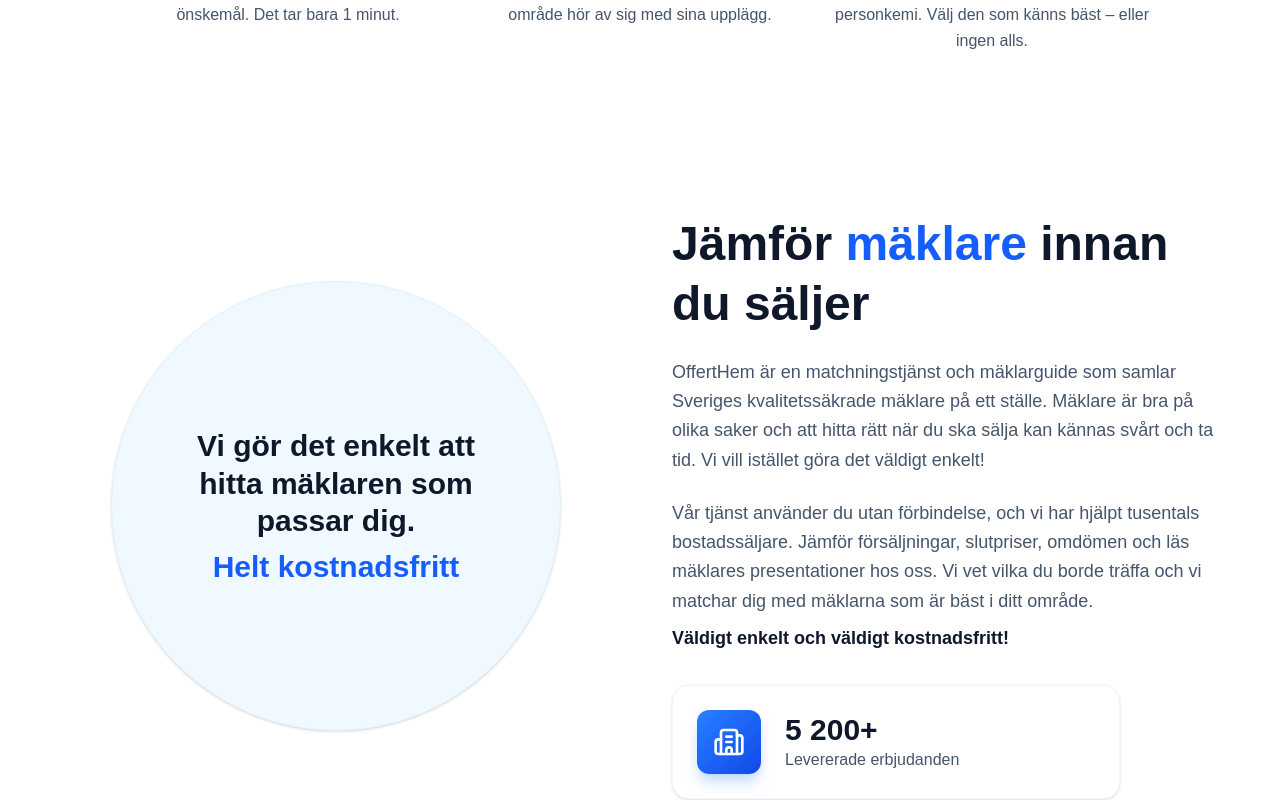
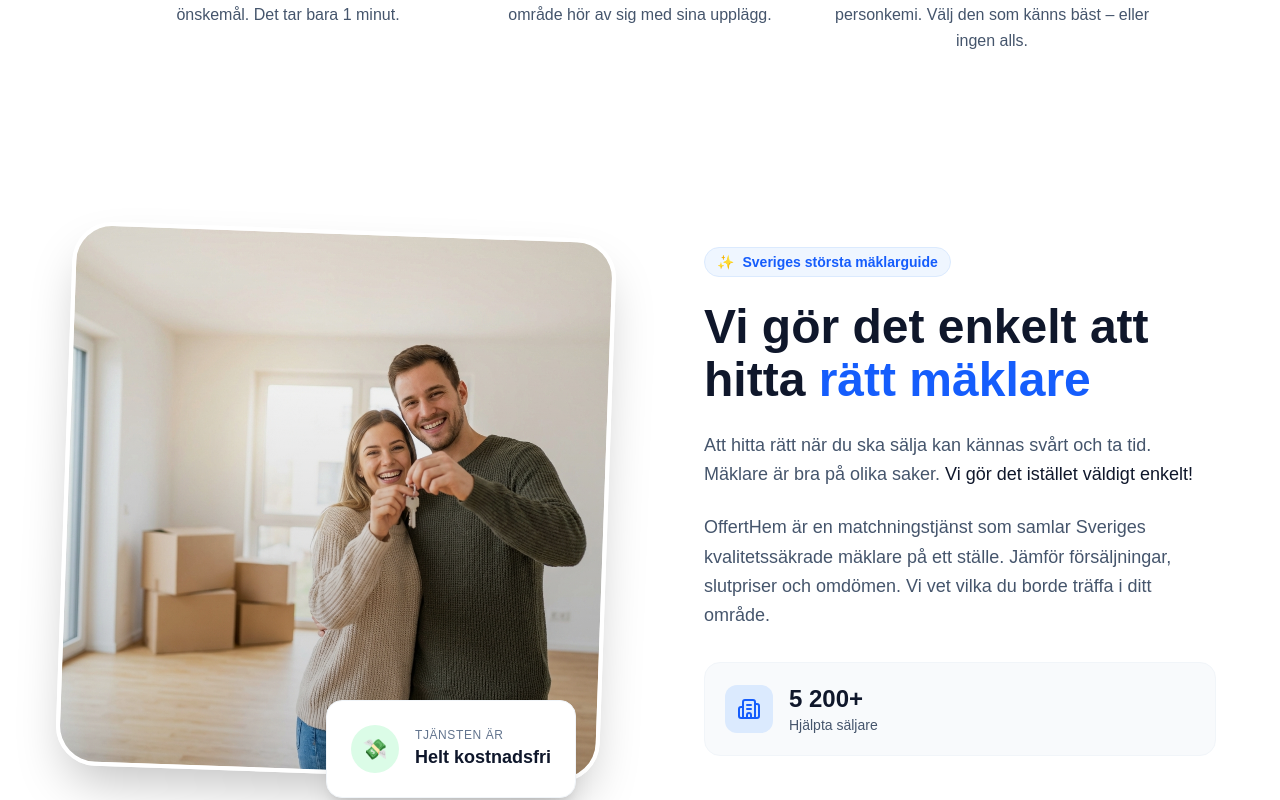
Before and after one commit to erik687/offerthem-web, a Next.js app: page / in a window 1280 px wide. Shown: the part 1880-2680 px from the top of the page. Built offline with nearby package versions, Linux system fonts and the light colour scheme.

Commit message:
refactor: modernize info section with image layout

```diff
--- a/components/InfoSection.tsx
+++ b/components/InfoSection.tsx
@@ -4,52 +4,69 @@
 
 export const InfoSection = () => {
     return (
-        <section className="py-20 bg-white overflow-hidden">
+        <section className="py-24 bg-white overflow-hidden">
             <div className="container mx-auto px-4">
                 <div className="grid md:grid-cols-2 gap-16 items-center max-w-6xl mx-auto">
 
-                    {/* Left Column: Big Circle */}
-                    <div className="relative flex items-center justify-center">
-                        <div className="w-[300px] h-[300px] md:w-[450px] md:h-[450px] bg-sky-50 rounded-full flex items-center justify-center text-center p-8 md:p-16 relative z-10 shadow-sm border border-sky-100">
-                            <h3 className="text-2xl md:text-3xl font-bold text-slate-900 leading-tight">
-                                Vi gör det enkelt att hitta mäklaren som passar dig.
-                                <br />
-                                <span className="text-blue-600 mt-2 block">Helt kostnadsfritt</span>
-                            </h3>
+                    {/* Left Column: Image with Floating Elements */}
+                    <div className="relative">
+                        {/* Main Image */}
+                        <div className="relative rounded-[2.5rem] overflow-hidden shadow-2xl border-4 border-white transform md:rotate-2 hover:rotate-0 transition-transform duration-700">
+                            <div className="absolute inset-0 bg-gradient-to-t from-black/20 to-transparent z-10" />
+                            <img
+                                src="/happy-couple.png"
+                                alt="Lyckligt par som sålt sin bostad"
+                                className="w-full h-auto object-cover"
+                            />
                         </div>
 
-                        {/* Decorative blob behind */}
-                        <div className="absolute top-1/2 left-1/2 -translate-x-1/2 -translate-y-1/2 w-[120%] h-[120%] bg-blue-100/50 blur-3xl -z-10 rounded-full" />
+                        {/* Floating Badge 1: Cost Free */}
+                        <div className="absolute -bottom-6 -right-6 md:right-8 bg-white p-4 md:p-6 rounded-2xl shadow-xl border border-slate-100 flex items-center gap-4 z-20 animate-fade-in-up">
+                            <div className="w-12 h-12 bg-green-100 rounded-full flex items-center justify-center">
+                                <span className="text-xl">💸</span>
+                            </div>
+                            <div>
+                                <p className="text-xs text-slate-500 font-medium uppercase tracking-wider">Tjänsten är</p>
+                                <p className="text-lg font-bold text-slate-900">Helt kostnadsfri</p>
+                            </div>
+                        </div>
+
+                        {/* Decorative Background Blob */}
+                        <div className="absolute top-1/2 left-1/2 -translate-x-1/2 -translate-y-1/2 w-[120%] h-[120%] bg-blue-100/50 blur-3xl -z-10 rounded-full mix-blend-multiply" />
                     </div>
 
                     {/* Right Column: Content */}
-                    <div>
-                        <h2 className="text-3xl md:text-5xl font-bold text-slate-900 mb-6 leading-tight">
-                            Jämför <span className="text-blue-600">mäklare</span> innan du säljer
+                    <div className="md:pl-8">
+                        <div className="inline-flex items-center gap-2 px-3 py-1 rounded-full bg-blue-50 border border-blue-100 text-blue-600 text-sm font-semibold mb-6">
+                            <span>✨</span>
+                            <span>Sveriges största mäklarguide</span>
+                        </div>
+
+                        <h2 className="text-4xl md:text-5xl font-bold text-slate-900 mb-6 leading-[1.1]">
+                            Vi gör det enkelt att hitta <span className="text-blue-600">rätt mäklare</span>
                         </h2>
 
                         <div className="space-y-6 text-slate-600 text-lg leading-relaxed mb-8">
                             <p>
-                                OffertHem är en matchningstjänst och mäklarguide som samlar Sveriges kvalitetssäkrade mäklare på ett ställe.
-                                Mäklare är bra på olika saker och att hitta rätt när du ska sälja kan kännas svårt och ta tid.
-                                Vi vill istället göra det väldigt enkelt!
+                                Att hitta rätt när du ska sälja kan kännas svårt och ta tid. Mäklare är bra på olika saker.
+                                <span className="text-slate-900 font-medium"> Vi gör det istället väldigt enkelt!</span>
                             </p>
                             <p>
-                                Vår tjänst använder du utan förbindelse, och vi har hjälpt tusentals bostadssäljare.
-                                Jämför försäljningar, slutpriser, omdömen och läs mäklares presentationer hos oss.
-                                Vi vet vilka du borde träffa och vi matchar dig med mäklarna som är bäst i ditt område.
-                                <span className="font-bold block mt-2 text-slate-900">Väldigt enkelt och väldigt kostnadsfritt!</span>
+                                OffertHem är en matchningstjänst som samlar Sveriges kvalitetssäkrade mäklare på ett ställe.
+                                Jämför försäljningar, slutpriser och omdömen. Vi vet vilka du borde träffa i ditt område.
                             </p>
                         </div>
 
-                        {/* Stats Box */}
-                        <div className="bg-white rounded-2xl p-6 flex items-center gap-6 border border-slate-100 max-w-md shadow-sm">
-                            <div className="w-16 h-16 bg-gradient-to-br from-blue-500 to-blue-700 rounded-xl flex items-center justify-center text-white shadow-lg shadow-blue-200">
-                                <Building2 className="w-8 h-8" />
-                            </div>
-                            <div>
-                                <div className="text-3xl font-bold text-slate-900">5 200+</div>
-                                <div className="text-slate-600 font-medium">Levererade erbjudanden</div>
+                        {/* Stats / Trust Box */}
+                        <div className="flex flex-col sm:flex-row gap-4">
+                            <div className="bg-slate-50 rounded-2xl p-5 flex items-center gap-4 border border-slate-100 flex-1">
+                                <div className="w-12 h-12 bg-blue-100 rounded-xl flex items-center justify-center text-blue-600">
+                                    <Building2 className="w-6 h-6" />
+                                </div>
+                                <div>
+                                    <div className="text-2xl font-bold text-slate-900">5 200+</div>
+                                    <div className="text-sm text-slate-600">Hjälpta säljare</div>
+                                </div>
                             </div>
                         </div>
                     </div>
```
